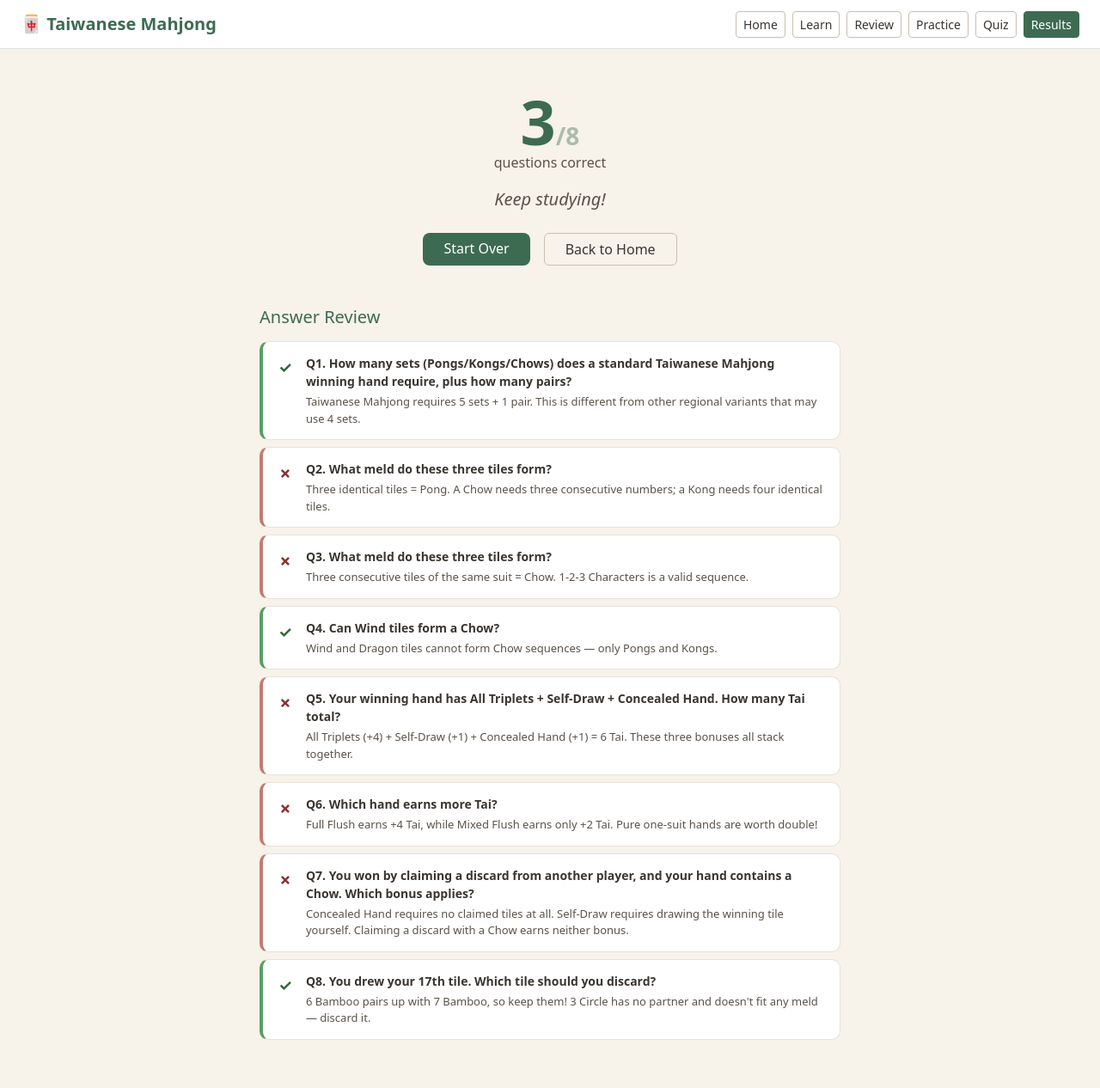
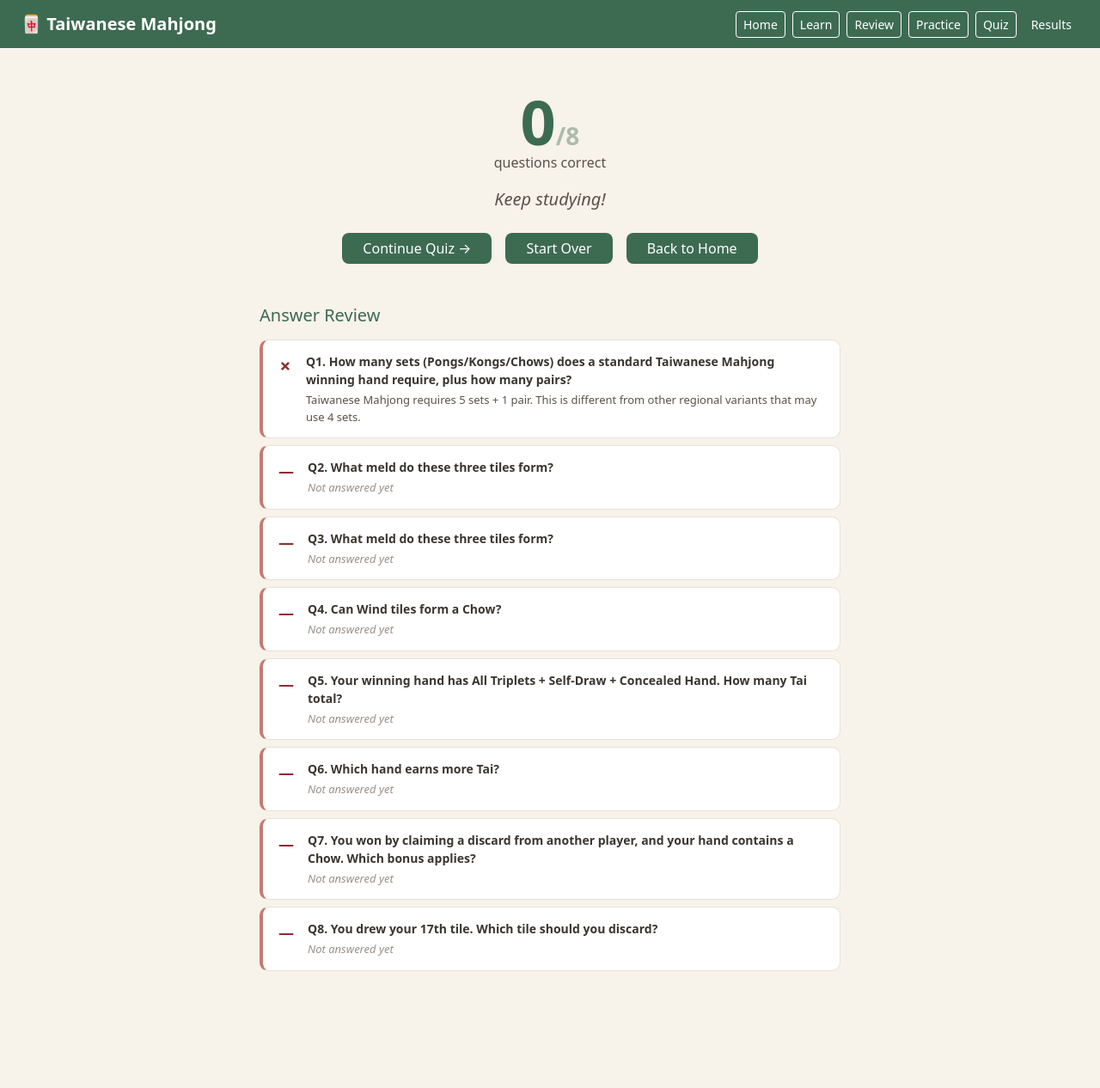
Before and after one commit to madelinejmg/COMS-W4170-Prototype, a Flask app: page /results in a window 1280 px wide. Shown: the whole page at 86% size. After the commit the page ends 1130 px from the top, so only its background shows below. Run offline with Flask 3, Linux system fonts and the light colour scheme.

Commit message:
fixed review button, progress bar text correction

```diff
--- a/data/user_data.json
+++ b/data/user_data.json
@@ -1,73 +1,21 @@
 {
-  "started_at": "2026-04-26T18:18:16.788626",
+  "started_at": null,
   "lesson_visits": {
-    "1": "2026-04-26T18:18:16.799588",
-    "2": "2026-04-26T18:18:17.950084",
-    "3": "2026-04-26T18:18:20.588814",
-    "4": "2026-04-26T18:18:22.689220",
-    "5": "2026-04-26T18:18:24.300412",
-    "6": "2026-04-26T18:18:25.643052"
+    "2": "2026-04-27T22:35:35.515621"
   },
   "practice_answers": {
     "1": {
-      "selected": 1,
+      "selected": 0,
       "correct": 1,
-      "is_correct": true,
-      "time": "2026-04-26T18:18:29.630555"
-    },
-    "2": {
-      "selected": 0,
-      "correct": 2,
       "is_correct": false,
-      "time": "2026-04-26T18:18:32.146430"
-    },
-    "3": {
-      "selected": 1,
-      "correct": 0,
-      "is_correct": false,
-      "time": "2026-04-26T18:18:34.637635"
+      "time": "2026-04-27T22:35:34.643971"
     }
   },
   "quiz_answers": {
     "1": {
-      "selected": "1",
-      "is_correct": true,
-      "time": "2026-04-26T18:18:38.284356"
-    },
-    "2": {
-      "selected": "2",
-      "is_correct": false,
-      "time": "2026-04-26T18:18:40.246138"
-    },
-    "3": {
       "selected": "3",
       "is_correct": false,
-      "time": "2026-04-26T18:18:42.338032"
-    },
-    "4": {
-      "selected": "1",
-      "is_correct": true,
-      "time": "2026-04-26T18:18:44.235621"
-    },
-    "5": {
-      "selected": "3",
-      "is_correct": false,
-      "time": "2026-04-26T18:18:46.320149"
-    },
-    "6": {
-      "selected": "1",
-      "is_correct": false,
-      "time": "2026-04-26T18:18:48.193401"
-    },
-    "7": {
-      "selected": "0",
-      "is_correct": false,
-      "time": "2026-04-26T18:18:50.474989"
-    },
-    "8": {
-      "selected": "13",
-      "is_correct": true,
-      "time": "2026-04-26T18:18:53.984481"
+      "time": "2026-04-27T22:35:30.126596"
     }
   }
 }
--- a/server.py
+++ b/server.py
@@ -91,8 +91,8 @@ def practice_answer(question_num):
     save_user_data(user_data)
 
     return render_template('practice.html', question=question, question_num=question_num,
-                           total=len(questions), selected=selected, is_correct=is_correct,
-                           show_result=True, review_lesson=question.get('review_lesson', 1))
+                           total=len(questions), selected=selected, is_correct=is_correct, show_result=True,
+                           review_lesson=question.get('review_lesson', 1))
 
 
 @app.route('/quiz/<int:question_num>', methods=['GET', 'POST'])
--- a/static/css/style.css
+++ b/static/css/style.css
@@ -1,12 +1,41 @@
 
-body { background: #f7f2ea; color: #3a3530; }
+body {
+  background: #f7f2ea;
+  color: #3a3530;
+}
 
-.navbar { background: #ffffff !important; border-bottom: 1px solid #e8e2d8; }
-.navbar-brand { color: #3d6b52 !important; font-weight: 600; }
+.navbar {
+  background: #3d6b52 !important;
+  border-bottom: 1px solid #ffffff !important;
+}
+.navbar-brand {
+  color: #ffffff !important;
+  font-weight: 600;
+}
 
-.btn-outline-secondary { border-color: #c8bfb0; color: #3a3530; }
+.btn-outline-secondary {
+  border-color: #ffffff;
+  color: #ffffff;
+}
+
 .btn-outline-secondary:hover,
-.btn-outline-secondary.active { background: #3d6b52; border-color: #3d6b52; color: #fff; }
+.btn-outline-secondary.active {
+  background: #3d6b52;
+  border-color: #3d6b52;
+  color: #fff;
+}
+
+.btn-outline-thirdary {
+  border-color: #c8bfb0;
+  color: #3a3530;
+}
+
+.btn-outline-thirdary:hover,
+.btn-outline-thirdary.active {
+  background: #3d6b52;
+  border-color: #3d6b52;
+  color: #fff;
+}
 
 .btn-main {
   background: #3d6b52;
--- a/templates/home.html
+++ b/templates/home.html
@@ -5,7 +5,7 @@
 <div class="text-center mt-5">
   <h1 class="display-4 fw-bold" style="color:#3d6b52">🀄 Learn to Play</h1>
   <h2 class="fw-bold" style="color:#3d6b52">TAIWANESE MAHJONG</h2>
-  <p class="lead mt-3">Learn the tiles, melds, scoring, and test your knowledge!</p>
+  <p class="lead mt-3">Taiwanese Mahjong is a fast-paced, social tile game played by four players that combines strategy, memory, and a bit of luck. Each player starts with 16 tiles and takes turns drawing and discarding to form a winning hand made of sets and a pair. Learn the tiles, melds, scoring, and test your knowledge!</p>
   <p class="text-muted">~10 minutes | No prior experience required</p>
   <a href="/start" class="btn btn-main btn-lg mt-3">Start Learning</a>
 </div>
--- a/templates/layout.html
+++ b/templates/layout.html
@@ -13,8 +13,8 @@
   <a class="navbar-brand fw-bold" href="/">🀄 Taiwanese Mahjong</a>
   <div class="ms-auto d-flex gap-2">
     <a href="/" class="btn btn-sm btn-outline-secondary {% if request.endpoint == 'home' %}active{% endif %}">Home</a>
-    <a href="/learn/1" class="btn btn-sm btn-outline-secondary {% if request.endpoint == 'learn' and request.view_args.get('lesson_num') != 6 %}active{% endif %}">Learn</a>
-    <a href="/learn/6" class="btn btn-sm btn-outline-secondary {% if request.endpoint == 'learn' and request.view_args.get('lesson_num') == 6 %}active{% endif %}">Review</a>
+    <a href="/learn/1" class="btn btn-sm btn-outline-secondary {% if request.endpoint == 'learn' and request.view_args.get('lesson_num') != 5 %}active{% endif %}">Learn</a>
+    <a href="/learn/5" class="btn btn-sm btn-outline-secondary {% if request.endpoint == 'learn' and request.view_args.get('lesson_num') == 5 %}active{% endif %}">Review</a>
     <a href="/practice/1" class="btn btn-sm btn-outline-secondary {% if request.endpoint in ['practice', 'practice_answer'] %}active{% endif %}">Practice</a>
     <a href="/resume" class="btn btn-sm btn-outline-secondary {% if request.endpoint == 'quiz' %}active{% endif %}">Quiz</a>
     <a href="/results" class="btn btn-sm btn-outline-secondary {% if request.endpoint == 'results' %}active{% endif %}">Results</a>
--- a/templates/quiz.html
+++ b/templates/quiz.html
@@ -100,6 +100,9 @@
       {% if is_correct %}<strong>Correct!</strong>{% else %}<strong>Not quite.</strong>{% endif %}
       {{ q.explanation }}
     </div>
+
+
+
     <button type="submit" class="btn btn-main px-4">
       {% if question_num < total %}Next →{% else %}See Results{% endif %}
     </button>
--- a/templates/results.html
+++ b/templates/results.html
@@ -24,7 +24,7 @@
     <a href="/resume" class="btn btn-main px-4">Continue Quiz →</a>
     {% endif %}
     <a href="/start" class="btn btn-main px-4">Start Over</a>
-    <a href="/" class="btn btn-outline-secondary px-4">Back to Home</a>
+    <a href="/" class="btn btn-main px-4">Back to Home</a>
   </div>
 </div>
 
```
Also changed, not shown: other parts of static/css/style.css (+133 -21 lines), data/lessons.json (+5 -5 lines), data/practice.json (+45 -9 lines), templates/practice.html (+19 -3 lines).
